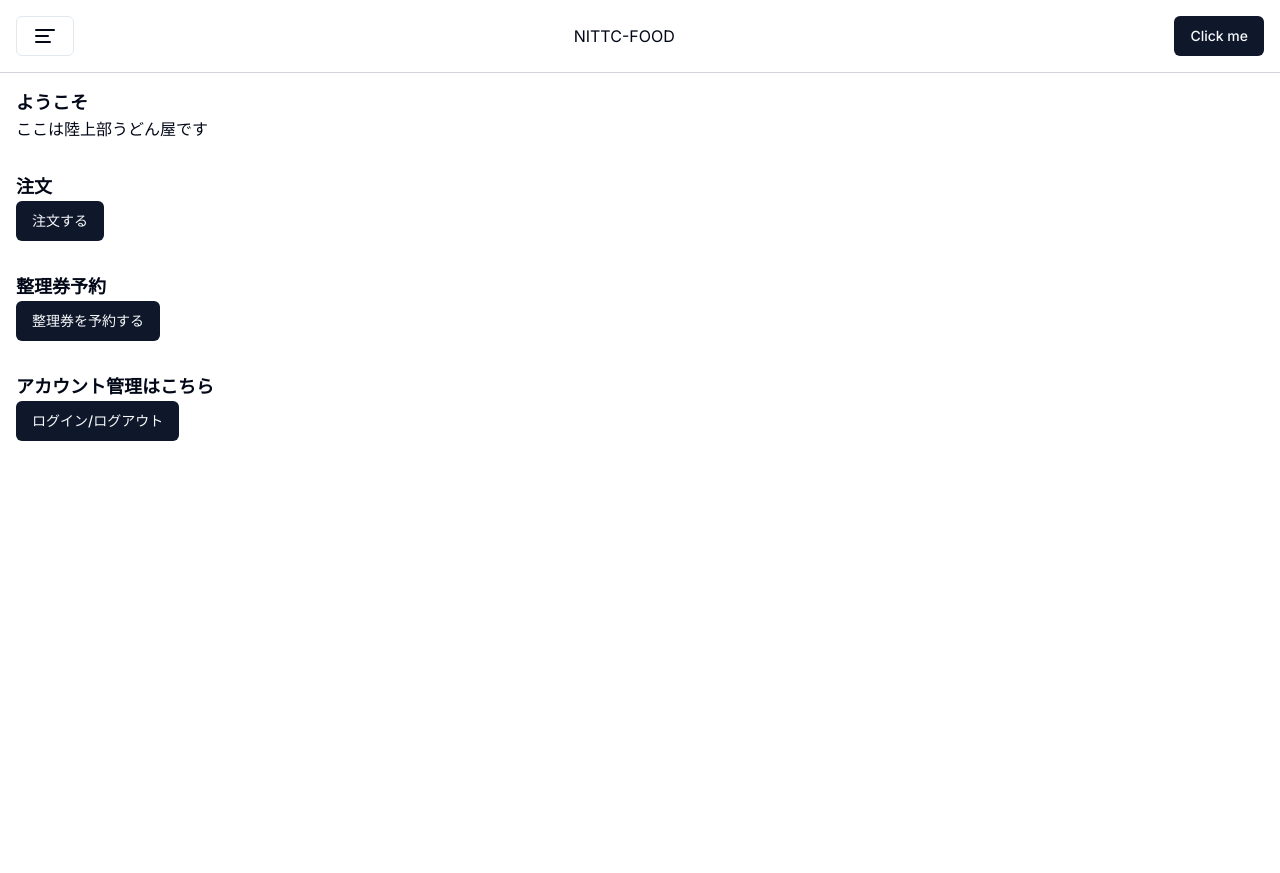
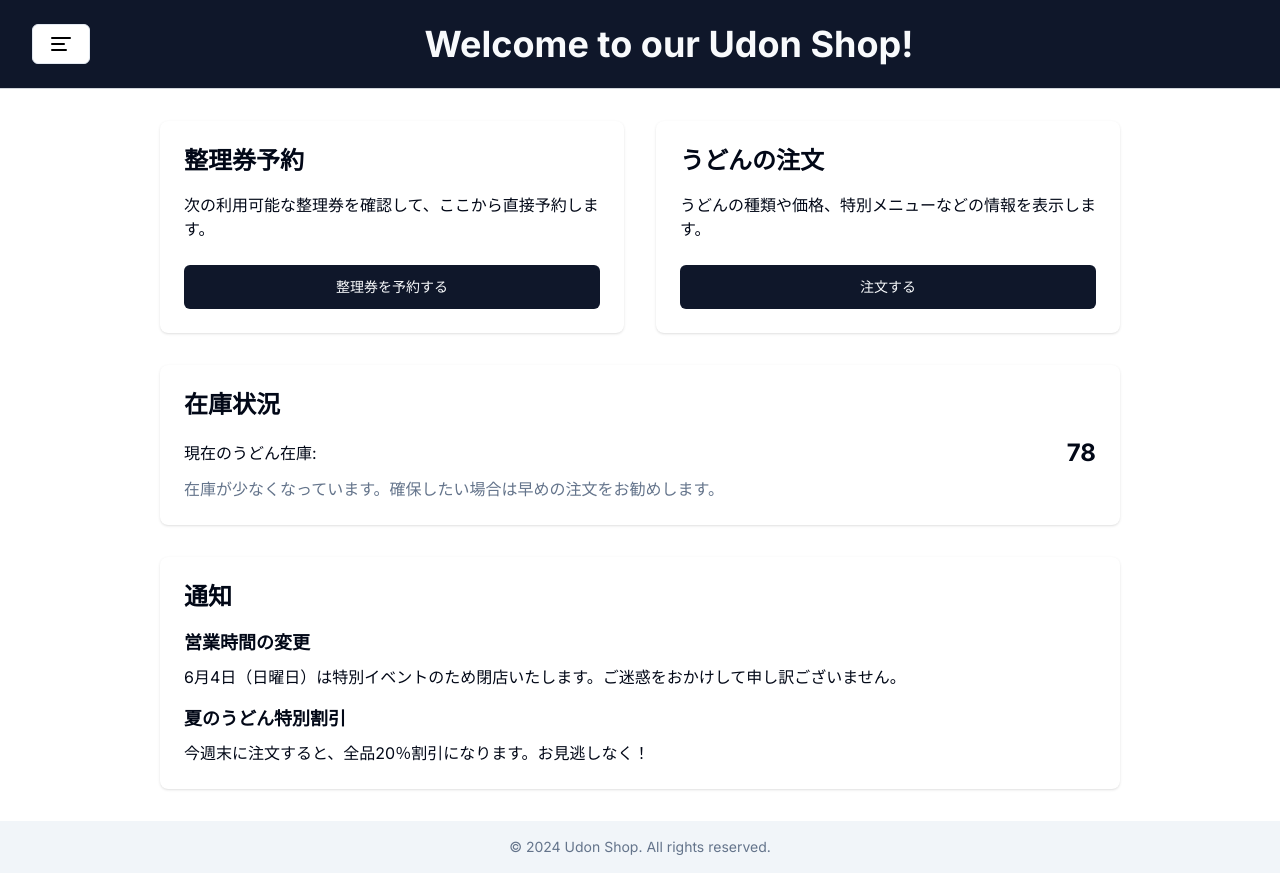
Before and after one commit to i20tominaga/NITTC_FOOD_frontend, a Next.js app: page / in a window 1280 px wide. Before the commit the page ends 800 px from the top, so only its background shows below. Built offline with nearby package versions, Linux system fonts and the light colour scheme.

Commit message:
デザインの改善

```diff
--- /dev/null
+++ b/src/app/Test.tsx
@@ -0,0 +1,67 @@
+/**
+ * v0 by Vercel.
+ * @see https://v0.dev/t/j4y95xwMOPp
+ * Documentation: https://v0.dev/docs#integrating-generated-code-into-your-nextjs-app
+ */
+import { Button } from "@/components/ui/button"
+
+export default function Component() {
+  return (
+    <div className="bg-background text-foreground min-h-screen flex flex-col">
+      <header className="bg-primary text-primary-foreground py-6 px-4 sm:px-6 md:px-8">
+        <div className="max-w-5xl mx-auto">
+          <h1 className="text-3xl sm:text-4xl font-bold">Welcome to our Udon Shop!</h1>
+        </div>
+      </header>
+      <main className="flex-1 max-w-5xl mx-auto px-4 sm:px-6 md:px-8 py-8 grid gap-8">
+        <div className="grid md:grid-cols-2 gap-8">
+          <div className="bg-card p-6 rounded-lg shadow">
+            <h2 className="text-2xl font-bold mb-4">Reserve Ticket</h2>
+            <p className="mb-6">Check the next available ticket and reserve it directly from here.</p>
+            <Button size="lg" className="w-full">
+              Reserve Ticket
+            </Button>
+          </div>
+          <div className="bg-card p-6 rounded-lg shadow">
+            <h2 className="text-2xl font-bold mb-4">Order Udon</h2>
+            <p className="mb-6">Place your udon order using your reserved ticket.</p>
+            <Button size="lg" className="w-full">
+              Order Udon
+            </Button>
+          </div>
+        </div>
+        <div className="bg-card p-6 rounded-lg shadow">
+          <h2 className="text-2xl font-bold mb-4">Stock Status</h2>
+          <div className="flex items-center justify-between mb-2">
+            <p>Current Udon Stock:</p>
+            <span className="font-bold text-2xl">78</span>
+          </div>
+          <div className="text-muted-foreground">
+            <p>
+              Our udon stock is currently low. We recommend placing your order as soon as possible to ensure
+              availability.
+            </p>
+          </div>
+        </div>
+        <div className="bg-card p-6 rounded-lg shadow">
+          <h2 className="text-2xl font-bold mb-4">Notifications</h2>
+          <div className="space-y-4">
+            <div>
+              <h3 className="text-lg font-bold mb-2">Store Hours Update</h3>
+              <p>
+                Our store will be closed on Sunday, June 4th for a special event. We apologize for any inconvenience.
+              </p>
+            </div>
+            <div>
+              <h3 className="text-lg font-bold mb-2">Summer Udon Special Offer</h3>
+              <p>Enjoy a 20% discount on all udon orders placed this weekend. Don't miss out!</p>
+            </div>
+          </div>
+        </div>
+      </main>
+      <footer className="bg-muted text-muted-foreground py-4 px-4 sm:px-6 md:px-8">
+        <div className="max-w-5xl mx-auto text-center text-sm">&copy; 2024 Udon Shop. All rights reserved.</div>
+      </footer>
+    </div>
+  )
+}
--- a/src/app/page.tsx
+++ b/src/app/page.tsx
@@ -3,32 +3,15 @@
 import React from 'react';
 import { Button } from '@/components/ui/button';
 import { Header } from '@/components/Header';
-import { WelcomeSection } from '@/components/Welcome';
+import { TicketSection } from '@/components/Ticket';
 import { OrderSection } from '@/components/Order';
-import { TicketSection } from '@/components/Ticket';
-import { AccountSection } from '@/components/Account';
-
-// Inventory Status Component
-const InventoryStatus: React.FC = () => (
-    <div className="p-4">
-        <h3 className="text-lg font-bold">在庫状況</h3>
-        <p>在庫: 充分にあります</p>
-    </div>
-);
-
-// Notification Section Component
-const NotificationSection: React.FC = () => (
-    <div className="p-4">
-        <h3 className="text-lg font-bold">通知</h3>
-        <p>現在、特別な通知はありません。</p>
-    </div>
-);
-
+import { InventorySection } from '@/components/Inventory';
+import { NotificationSection } from '@/components/Notification';
 
 // Store Overview Component
 const StoreOverview: React.FC = () => (
-    <div className="p-4">
-        <h3 className="text-lg font-bold">模擬店概要</h3>
+    <div className="bg-card p-6 rounded-lg shadow">
+        <h2 className="text-2xl font-bold mb-4">模擬店概要</h2>
         <p>うどんの種類や価格、特別メニューなどの情報を表示します。</p>
     </div>
 );
@@ -36,12 +19,19 @@ const StoreOverview: React.FC = () => (
 // HomePage Component
 const HomePage: React.FC = () => {
     return (
-        <div>
+        <div className="bg-background text-foreground min-h-screen flex flex-col">
             <Header />
-            <WelcomeSection />
-            <OrderSection />
-            <TicketSection />
-            <AccountSection />
+            <main className="flex-1 max-w-5xl mx-auto px-4 sm:px-6 md:px-8 py-8 grid gap-8">
+                <div className="grid md:grid-cols-2 gap-8">
+                    <TicketSection />
+                    <OrderSection />
+                </div>
+                <InventorySection />
+                <NotificationSection />
+            </main>
+            <footer className="bg-muted text-muted-foreground py-4 px-4 sm:px-6 md:px-8">
+                <div className="max-w-5xl mx-auto text-center text-sm">&copy; 2024 Udon Shop. All rights reserved.</div>
+            </footer>
         </div>
     );
 }
--- a/src/components/Header.tsx
+++ b/src/components/Header.tsx
@@ -18,12 +18,13 @@ export function Header() {
     const router = useRouter();
 
     return (
-        <header className="p-4 flex items-center justify-between border-b border-gray-300">
-            {/* シートをトリガーするボタン */}
+        <header className="bg-primary text-primary-foreground py-6 px-4 sm:px-6 md:px-8 flex flex-col md:flex-row items-center justify-between border-b border-gray-300">
+            {/* シートをトリガーするボタン - 左端 */}
+            <div className="flex items-center mb-4 md:mb-0">
                 <Sheet>
                     <SheetTrigger asChild>
                         <Button variant="outline">
-                        <AlignLeft size={24} />
+                            <AlignLeft size={24} color="black" />
                         </Button>
                     </SheetTrigger>
                     <SheetContent>
@@ -43,11 +44,6 @@ export function Header() {
                             <Button onClick={() => router.push('/login')}>
                                 ログイン
                             </Button>
-                        {/*}
-                        <Button onClick={() => router.push('/logout')}>
-                            ログアウト
-                        </Button>
-                        */}
                         </div>
                         <SheetFooter>
                             <SheetClose asChild>
@@ -56,13 +52,11 @@ export function Header() {
                         </SheetFooter>
                     </SheetContent>
                 </Sheet>
-
-            <div className="text-center flex-grow">
-                <h1 className="text-center">NITTC-FOOD</h1>
             </div>
 
-            <div className="flex items-center space-x-4">
-                <Button>Click me</Button>
+            {/* Welcome メッセージ - 中央 */}
+            <div className="text-center flex-grow mb-4 md:mb-0">
+                <h1 className="text-3xl sm:text-4xl font-bold">Welcome to our Udon Shop!</h1>
             </div>
         </header>
     );
--- /dev/null
+++ b/src/components/Inventory.tsx
@@ -0,0 +1,16 @@
+export const InventorySection: React.FC = () => {
+    return (
+        <div className="bg-card p-6 rounded-lg shadow">
+            <h2 className="text-2xl font-bold mb-4">在庫状況</h2>
+            <div className="flex items-center justify-between mb-2">
+                <p>現在のうどん在庫:</p>
+                <span className="font-bold text-2xl">78</span>
+            </div>
+            <div className="text-muted-foreground">
+                <p>
+                    在庫が少なくなっています。確保したい場合は早めの注文をお勧めします。
+                </p>
+            </div>
+        </div>
+    );
+}
--- /dev/null
+++ b/src/components/Notification.tsx
@@ -0,0 +1,21 @@
+import React from "react";
+
+export const NotificationSection: React.FC = () => {
+    return (
+        <div className="bg-card p-6 rounded-lg shadow">
+            <h2 className="text-2xl font-bold mb-4">通知</h2>
+            <div className="space-y-4">
+                <div>
+                    <h3 className="text-lg font-bold mb-2">営業時間の変更</h3>
+                    <p>
+                        6月4日（日曜日）は特別イベントのため閉店いたします。ご迷惑をおかけして申し訳ございません。
+                    </p>
+                </div>
+                <div>
+                    <h3 className="text-lg font-bold mb-2">夏のうどん特別割引</h3>
+                    <p>今週末に注文すると、全品20％割引になります。お見逃しなく！</p>
+                </div>
+            </div>
+        </div>
+    )
+};
--- a/src/components/Order.tsx
+++ b/src/components/Order.tsx
@@ -1,4 +1,4 @@
-import { Button} from "@/components/ui/button";
+import { Button } from "@/components/ui/button";
 import { useRouter } from 'next/navigation';
 
 export const OrderSection: React.FC = () => {
@@ -7,9 +7,10 @@ export const OrderSection: React.FC = () => {
         router.push('/order');
     }
     return (
-        <div className="p-4">
-            <h3 className="text-lg font-bold">注文</h3>
-            <Button onClick = {handleOrder}>注文する</Button>
+        <div className="bg-card p-6 rounded-lg shadow">
+            <h2 className="text-2xl font-bold mb-4">うどんの注文</h2>
+            <p className="mb-6">うどんの種類や価格、特別メニューなどの情報を表示します。</p>
+            <Button size="lg" className="w-full" onClick={handleOrder}>注文する</Button>
         </div>
     );
 }
--- a/src/components/Ticket.tsx
+++ b/src/components/Ticket.tsx
@@ -1,4 +1,4 @@
-import { Button} from "@/components/ui/button";
+import { Button } from "@/components/ui/button";
 import { useRouter } from 'next/navigation';
 
 export const TicketSection: React.FC = () => {
@@ -7,9 +7,10 @@ export const TicketSection: React.FC = () => {
         router.push('/ticket');
     }
     return (
-        <div className="p-4">
-            <h3 className="text-lg font-bold">整理券予約</h3>
-            <Button onClick = {handleTicket}>整理券を予約する</Button>
+        <div className="bg-card p-6 rounded-lg shadow">
+            <h2 className="text-2xl font-bold mb-4">整理券予約</h2>
+            <p className="mb-6">次の利用可能な整理券を確認して、ここから直接予約します。</p>
+            <Button size="lg" className="w-full" onClick={handleTicket}>整理券を予約する</Button>
         </div>
     );
 }
```
Also changed, not shown: src/app/pages/index.tsx (deleted). Lines whose indentation alone changed are shown as unchanged.
